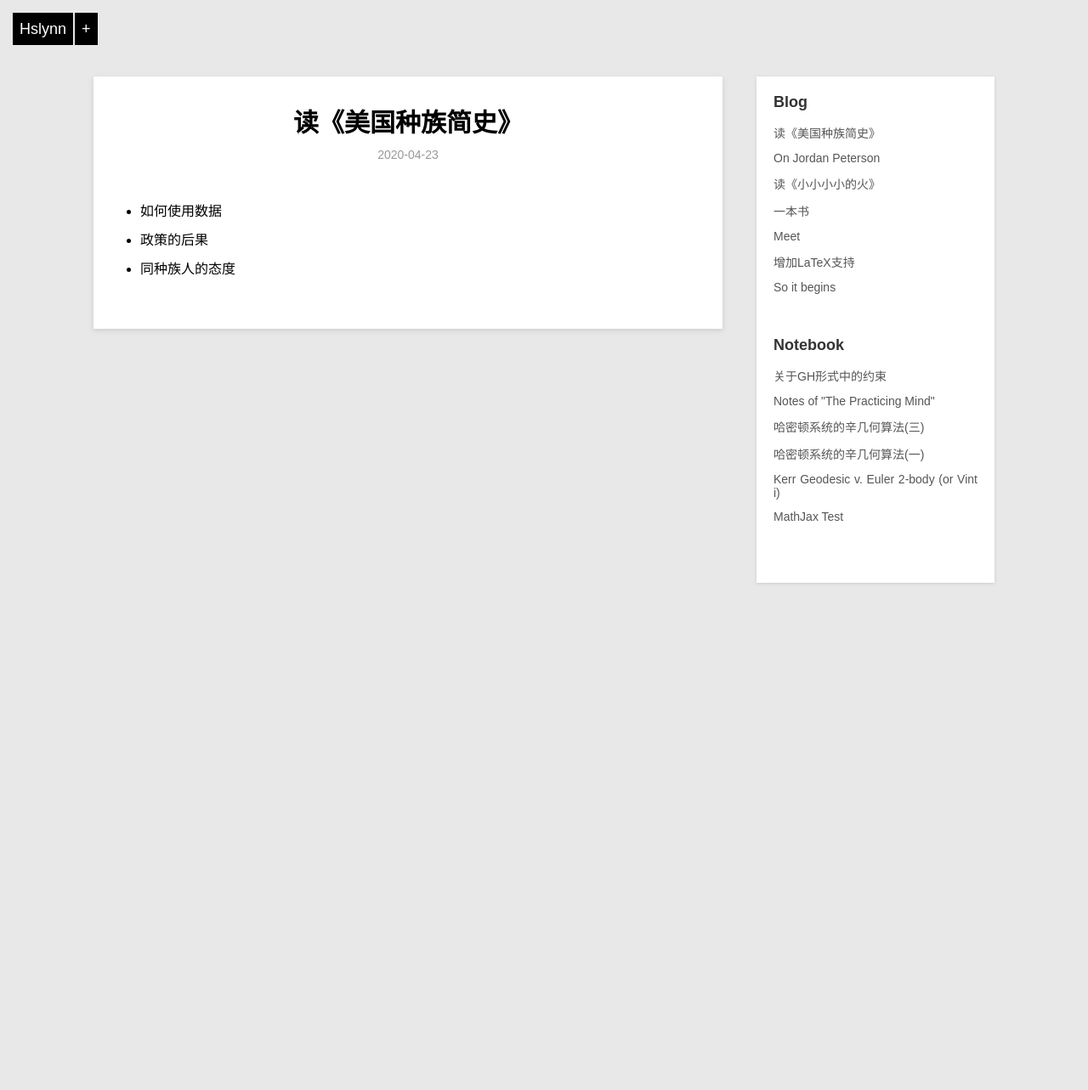
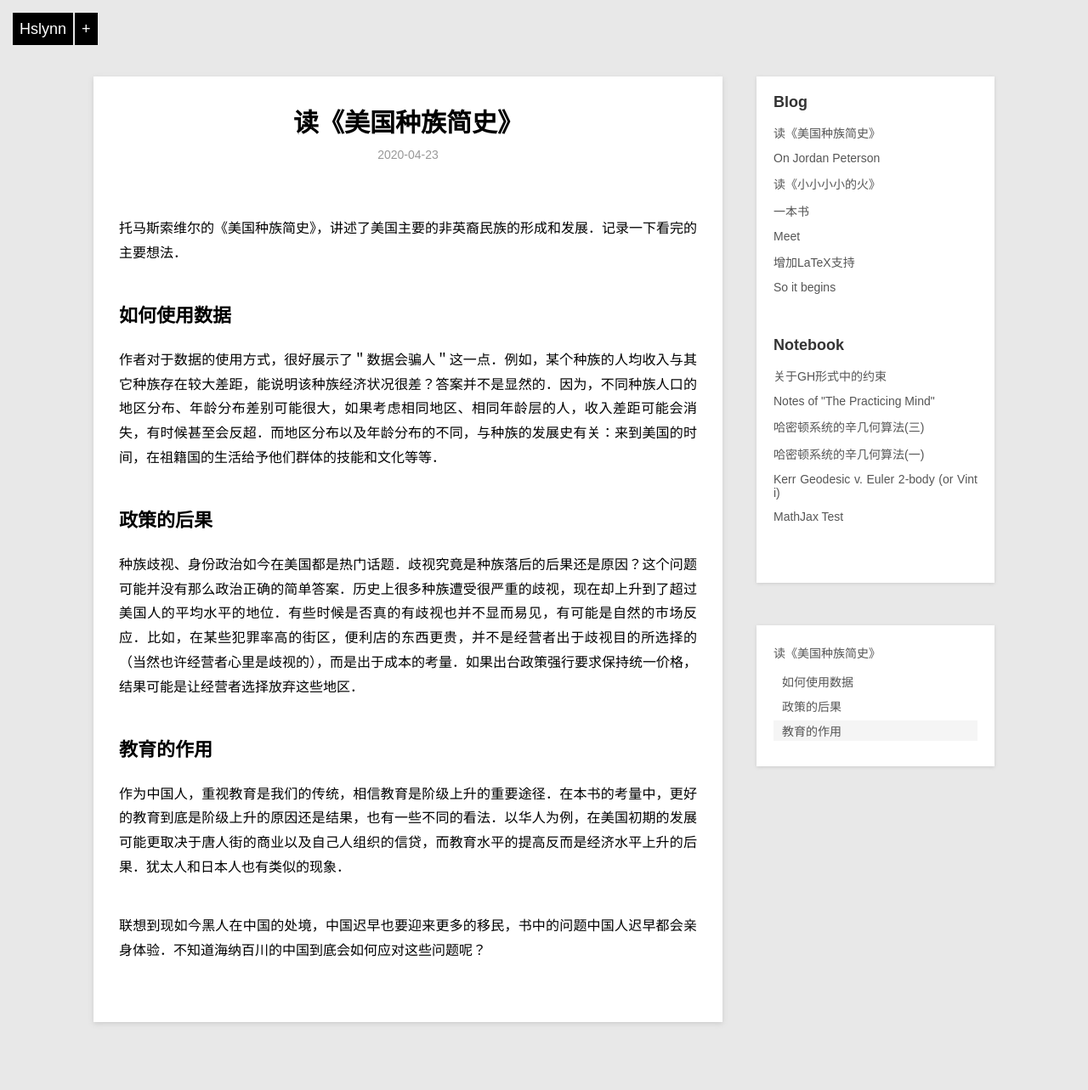
Before and after one commit to hslynn/hslynn.github.io, a Jekyll site: the page built from _posts/blog/2020-04-23-Ethnic-America.md, in a window 1280 px wide. Shown: the whole page at 85% size. Built offline with Jekyll 4.4.1, drawn with Linux system fonts in a browser that asks for light colours; before the commit the page ends 900 px from its top, so only the background shows below that.

Commit message:
new blog

```diff
--- a/_posts/blog/2020-04-23-Ethnic-America.md
+++ b/_posts/blog/2020-04-23-Ethnic-America.md
@@ -5,6 +5,15 @@ description: On "Ethinic America -- a History"
 category: blog
 ---
 
-* 如何使用数据
-* 政策的后果
-* 同种族人的态度
+托马斯索维尔的《美国种族简史》，讲述了美国主要的非英裔民族的形成和发展．记录一下看完的主要想法．
+
+## 如何使用数据
+作者对于数据的使用方式，很好展示了＂数据会骗人＂这一点．例如，某个种族的人均收入与其它种族存在较大差距，能说明该种族经济状况很差？答案并不是显然的．因为，不同种族人口的地区分布、年龄分布差别可能很大，如果考虑相同地区、相同年龄层的人，收入差距可能会消失，有时候甚至会反超．而地区分布以及年龄分布的不同，与种族的发展史有关：来到美国的时间，在祖籍国的生活给予他们群体的技能和文化等等．
+
+## 政策的后果
+种族歧视、身份政治如今在美国都是热门话题．歧视究竟是种族落后的后果还是原因？这个问题可能并没有那么政治正确的简单答案．历史上很多种族遭受很严重的歧视，现在却上升到了超过美国人的平均水平的地位．有些时候是否真的有歧视也并不显而易见，有可能是自然的市场反应．比如，在某些犯罪率高的街区，便利店的东西更贵，并不是经营者出于歧视目的所选择的（当然也许经营者心里是歧视的），而是出于成本的考量．如果出台政策强行要求保持统一价格，结果可能是让经营者选择放弃这些地区．
+
+## 教育的作用
+作为中国人，重视教育是我们的传统，相信教育是阶级上升的重要途径．在本书的考量中，更好的教育到底是阶级上升的原因还是结果，也有一些不同的看法．以华人为例，在美国初期的发展可能更取决于唐人街的商业以及自己人组织的信贷，而教育水平的提高反而是经济水平上升的后果．犹太人和日本人也有类似的现象．
+
+联想到现如今黑人在中国的处境，中国迟早也要迎来更多的移民，书中的问题中国人迟早都会亲身体验．不知道海纳百川的中国到底会如何应对这些问题呢？
```
